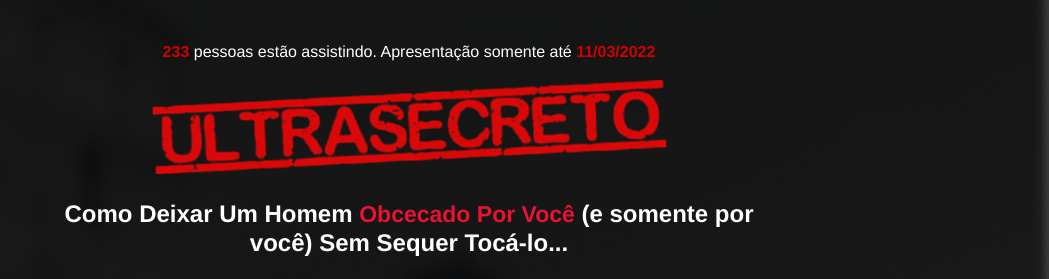
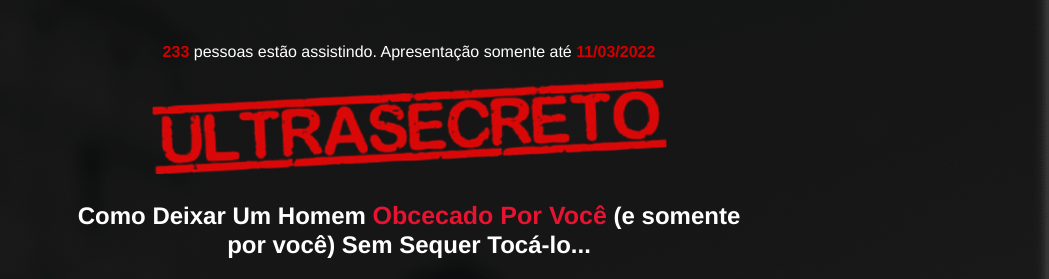
Before and after one commit to higoralbuini/realizacaofeminina.online, a plain HTML site: page index.html in a window 1280 px wide. Shown: the top 279 px of the page, without its empty margins (231-1280 px from the left). Drawn offline with nearby package versions, Linux system fonts and the light colour scheme.

Commit message:
Update index.html

```diff
--- a/index.html
+++ b/index.html
@@ -54,7 +54,7 @@
             <img class="img-fluid" src="./assets/img/ultrasecreto..png">
 
                       <!-- Headline -->
-            <h4 class="my-4"><b>Como Deixar Um Homem <span style="color:#E71331;font-size:23px">Obcecado Por Você</span> (e somente por você) Sem Sequer Tocá-lo...</b></h4>
+            <h4 class="my-4"><b>Como Deixar Um Homem <span style="color:#E71331;font-size:25px">Obcecado Por Você</span> (e somente por você) Sem Sequer Tocá-lo...</b></h4>
 
 
             <!-- VSL -->
```
